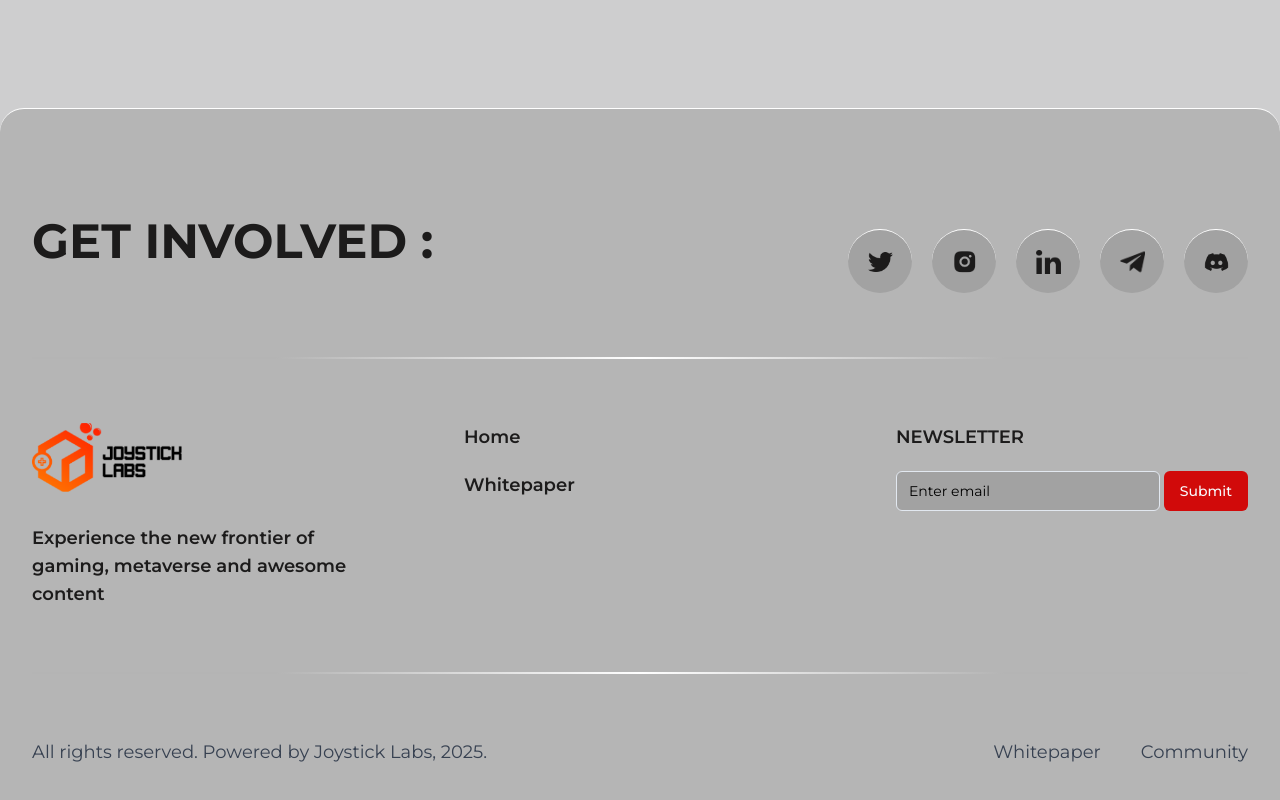
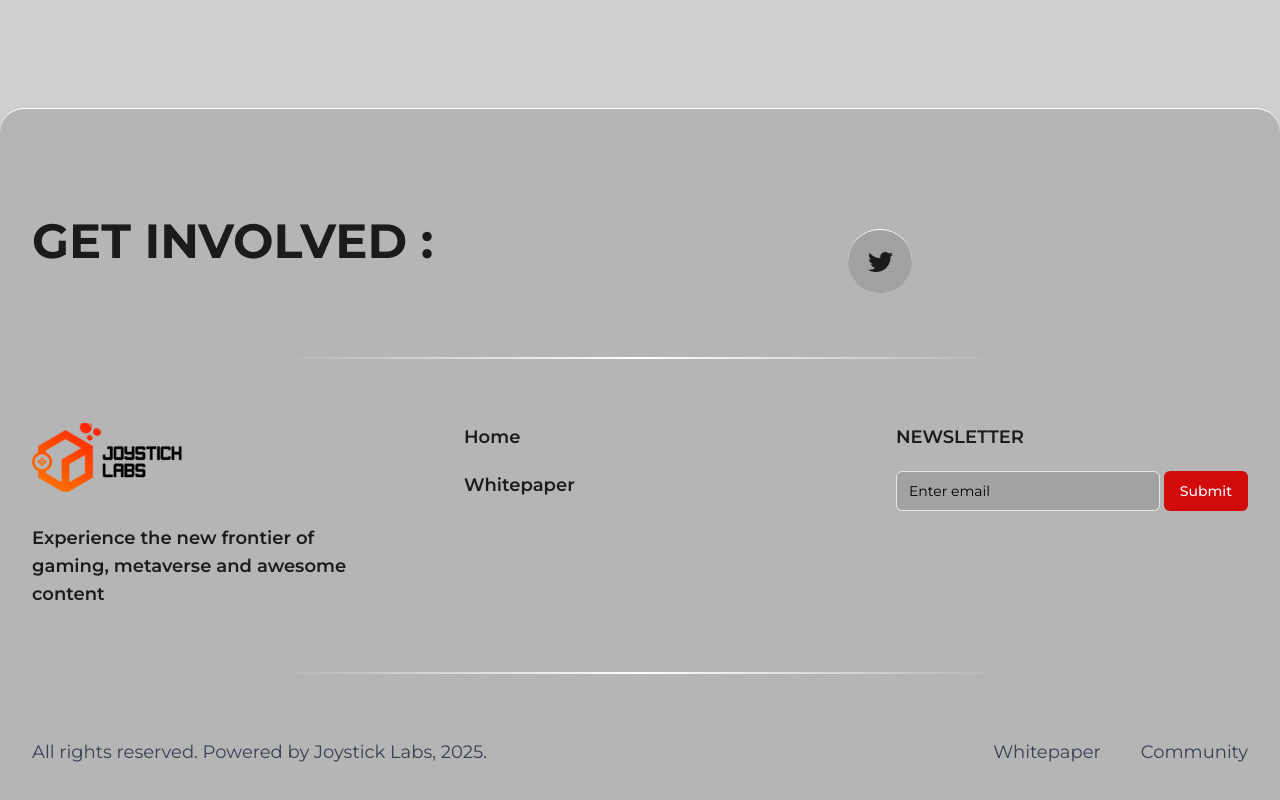
Before and after one commit to grycokreyy/joysticklabs, a Next.js app: page / in a window 1280 px wide. Shown: the part 5747-6547 px from the top of the page. Built offline with nearby package versions, Linux system fonts and the light colour scheme.

Commit message:
finl420294

```diff
--- a/components/footer/index.tsx
+++ b/components/footer/index.tsx
@@ -11,30 +11,6 @@ export const socials = [
     name: "twitter",
     link: "https://x.com/Joystick_labs",
     icon: "/twitter.png",
-  },
-  {
-    id: nanoid(),
-    name: "instagram",
-    link: "https://www.instagram.com/joystick_labs/",
-    icon: "/instagram.png",
-  },
-  {
-    id: nanoid(),
-    name: "linkedin",
-    link: "https://www.linkedin.com/company/joysticklabs",
-    icon: "/linkedin.png",
-  },
-  {
-    id: nanoid(),
-    name: "telegram",
-    link: "https://t.me/joysticklabs1",
-    icon: "/telegram.png",
-  },
-  {
-    id: nanoid(),
-    name: "discord",
-    link: "https://discord.com/invite/Axttj38wTe",
-    icon: "/discord.png",
   },
 ];
 
```
